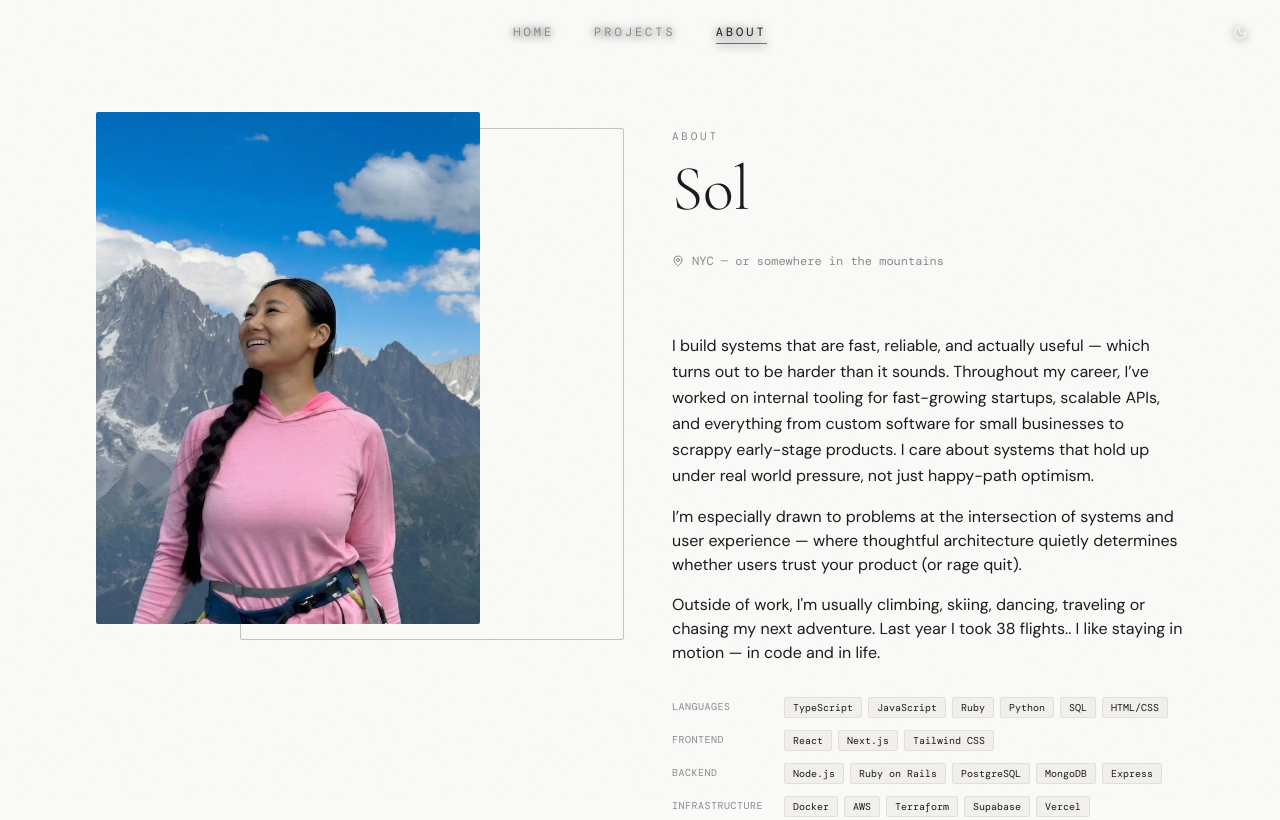
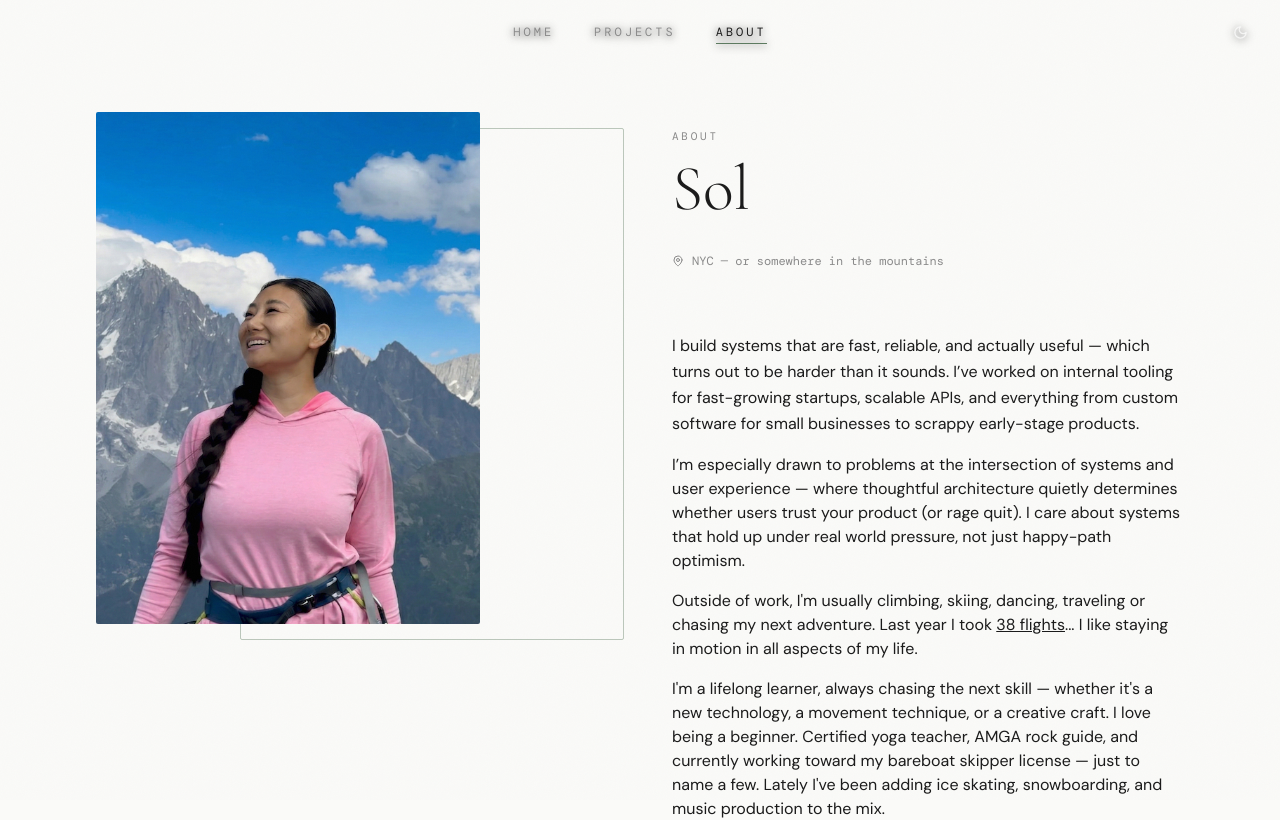
Before and after one commit to jin501/soljin.io, a React (Vite) app: page /about in a window 1280 px wide. Shown: the top 820 px of the page. Built offline with nearby package versions, Linux system fonts and the light colour scheme; a web font is replaced by a local one.

Commit message:
update about page

```diff
--- a/src/pages/AboutPage.tsx
+++ b/src/pages/AboutPage.tsx
@@ -48,14 +48,16 @@ export function AboutPage() {
 
             <motion.div {...fadeUp(0.3)} className="space-y-4">
               <p className="text-[var(--text)] leading-relaxed">
-                I build systems that are fast, reliable, and actually useful — which turns out to be harder than it sounds. Throughout my career, I’ve worked on internal tooling for fast-growing startups, scalable APIs, and everything from custom software for small businesses to scrappy early-stage products. I care about systems that hold up under real world pressure, not just happy-path optimism.
+                I build systems that are fast, reliable, and actually useful — which turns out to be harder than it sounds. I’ve worked on internal tooling for fast-growing startups, scalable APIs, and everything from custom software for small businesses to scrappy early-stage products.
               </p>
               <p>
-                I’m especially drawn to problems at the intersection of systems and user experience — where thoughtful architecture quietly determines whether users trust your product (or rage quit).
+                I’m especially drawn to problems at the intersection of systems and user experience — where thoughtful architecture quietly determines whether users trust your product (or rage quit). I care about systems that hold up under real world pressure, not just happy-path optimism.
               </p>
               <p>
-                Outside of work, I'm usually climbing, skiing, dancing, traveling or chasing my next adventure. Last year I took <a href='https://flightlog.soljin.io/' target='_blank'>38 flights</a>.. I like staying in motion — in code and in life.
+                Outside of work, I'm usually climbing, skiing, dancing, traveling or chasing my next adventure. Last year I took <a href='https://flightlog.soljin.io/' target='_blank' className='underline'>38 flights</a>... I like staying in motion in all aspects of my life.
               </p>
+              <p>
+                I'm a lifelong learner, always chasing the next skill — whether it's a new technology, a movement technique, or a creative craft. I love being a beginner. Certified yoga teacher, AMGA rock guide, and currently working toward my bareboat skipper license — just to name a few. Lately I've been adding ice skating, snowboarding, and music production to the mix.              </p>
             </motion.div>
 
             {/* Skills */}
@@ -86,7 +88,7 @@ export function AboutPage() {
                 className="text-[var(--text-muted)] hover:text-[var(--accent)] transition-colors">
                 <Linkedin size={18} />
               </a>
-              <a href="mailto:hellosoljin@gmail.com"
+              <a href="mailto:hello@soljin.io"
                 className="text-[var(--text-muted)] hover:text-[var(--accent)] transition-colors">
                 <Mail size={18} />
               </a>
```
